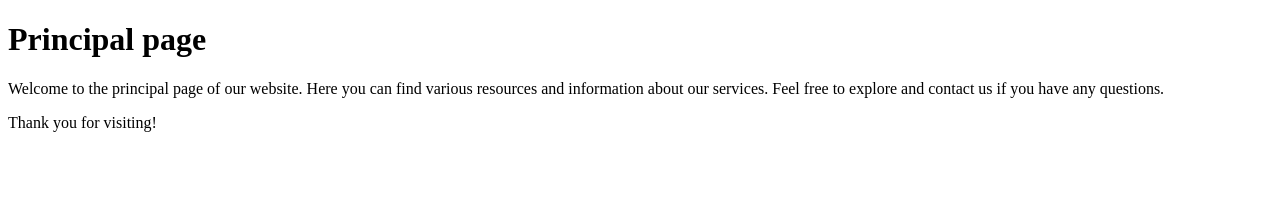
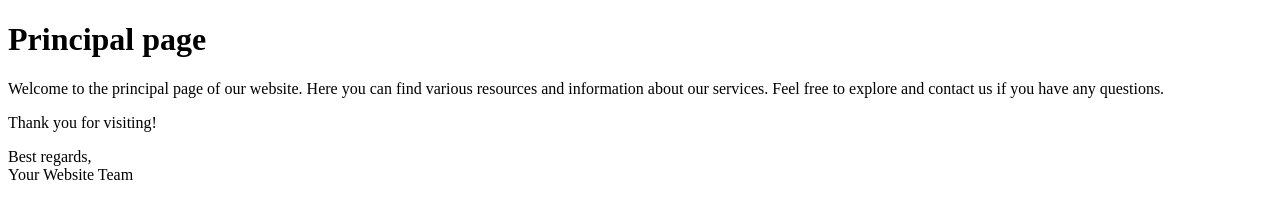
Before and after one commit to dawdamcifp-cpu/repaso-git, a plain HTML site: page index.html in a window 1280 px wide. Drawn offline with Linux system fonts and the light colour scheme.

Commit message:
add goodbye

```diff
--- a/index.html
+++ b/index.html
@@ -9,5 +9,7 @@
 <h1>Principal page</h1>
 <p>Welcome to the principal page of our website. Here you can find various resources and information about our services. Feel free to explore and contact us if you have any questions.</p>
 <p>Thank you for visiting!</p>
+<p>Best regards,<br>
+Your Website Team</p>
 </body>
 </html>
```
